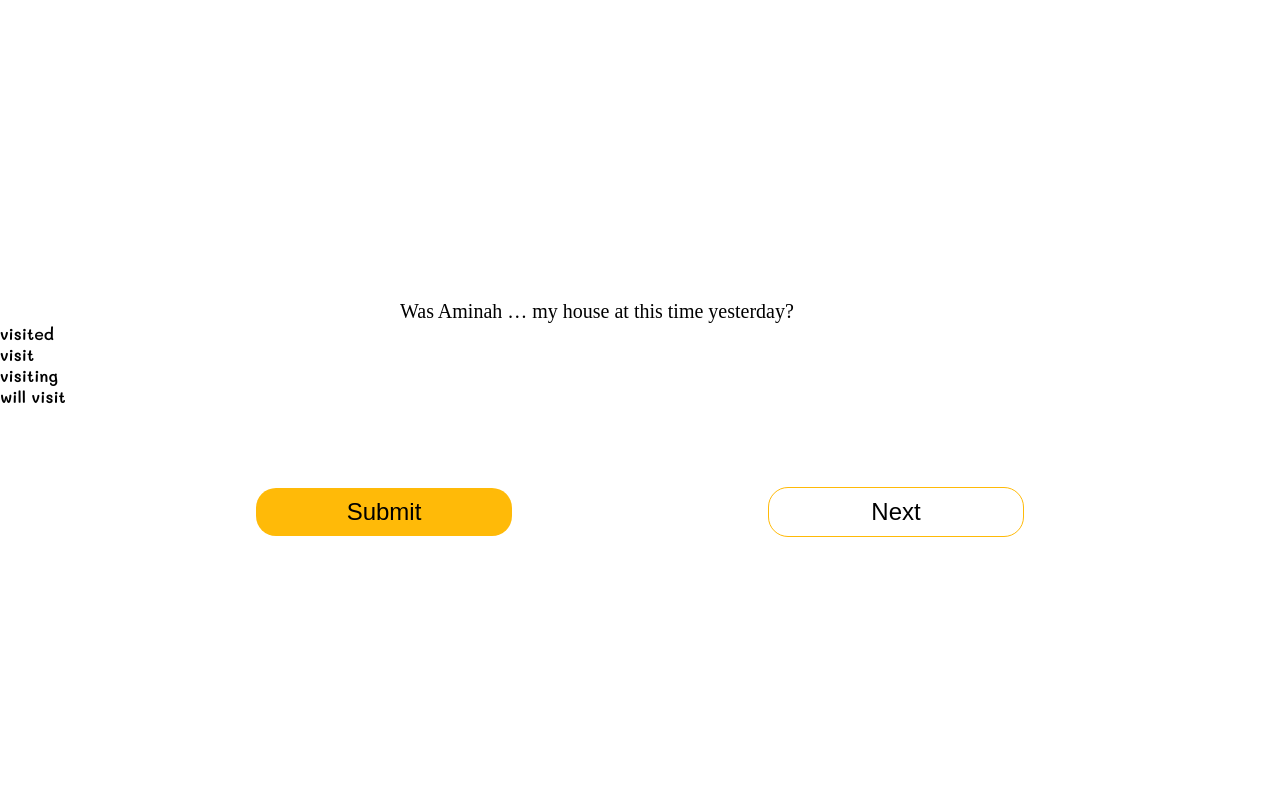
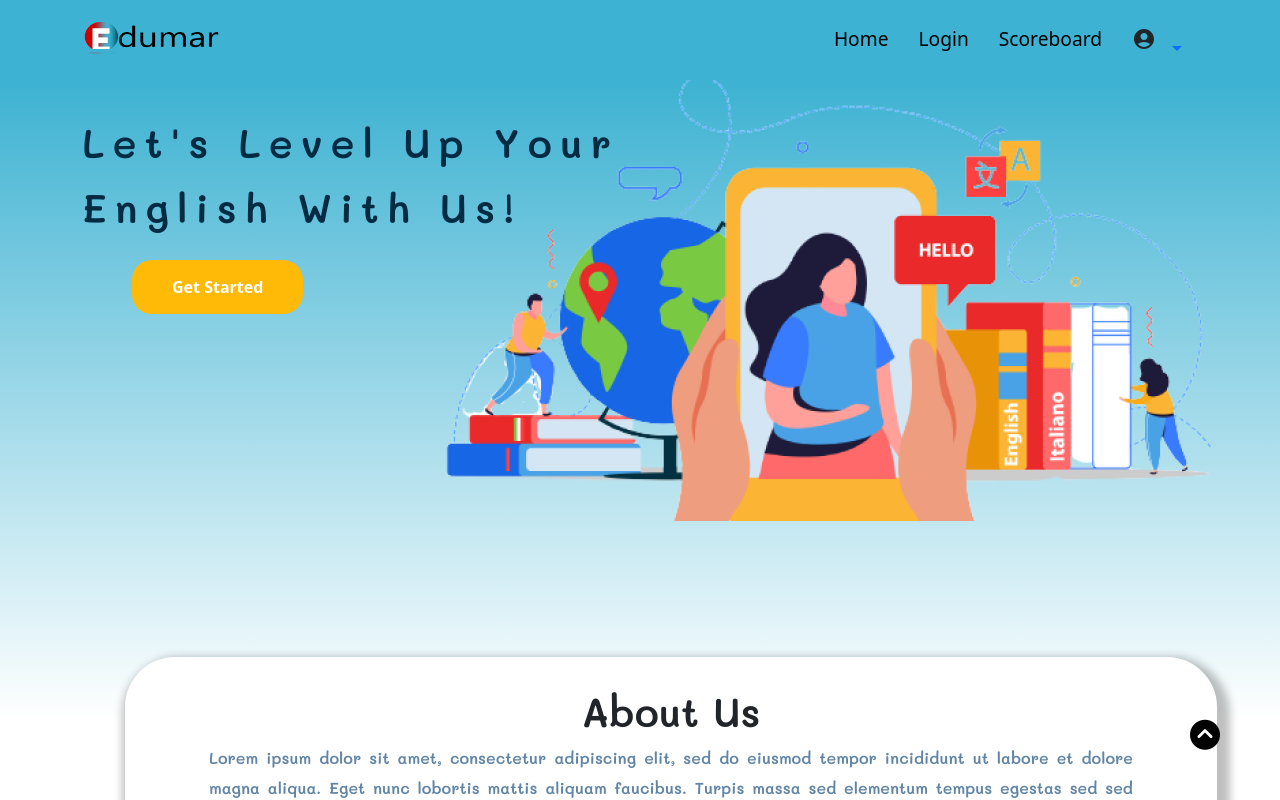
Before and after one commit to rg-km/final-project-engineering-63, a React (Create React App) app in the folder frontend/: page / in a window 1280 px wide. Shown: the top 800 px of the page. Built offline with nearby package versions, Linux system fonts and the light colour scheme.

Commit message:
fix overlaysoal

```diff
--- a/frontend/src/App.js
+++ b/frontend/src/App.js
@@ -1,25 +1,24 @@
 import React from "react"
 import "./App.css"
 import { BrowserRouter as Router, Switch, Route } from "react-router-dom"
-// import Footer from "./components/home/Footer"
-// import Header from "./components/home/header/Header"
-// import HomePages from "./components/pages/HomePages"
-// import LoginPages from "./components/pages/LoginPages"
+import Footer from "./components/home/Footer"
+import Header from "./components/home/header/Header"
+import HomePages from "./components/pages/HomePages"
+import LoginPages from "./components/pages/LoginPages"
 import CoursePages from "./components/pages/CoursePages"
 
 const App = () => {
   return (
     <>
-      {/* <Router>
+      <Router>
         <Header />
-        <Switch> */}
-          {/* <Route path='/' exact component={HomePages} />
-          <Route path='/login' exact component={LoginPages} /> */}
-          {/* <Route path='/course' exact component={CoursePages} />
+        <Switch>
+          <Route path='/' exact component={HomePages} />
+          <Route path='/login' exact component={LoginPages} />
+          <Route path='/course' exact component={CoursePages} />
         </Switch>
         <Footer />
-      </Router> */}
-      <CoursePages />
+      </Router>
     </>
   )
 }
```
